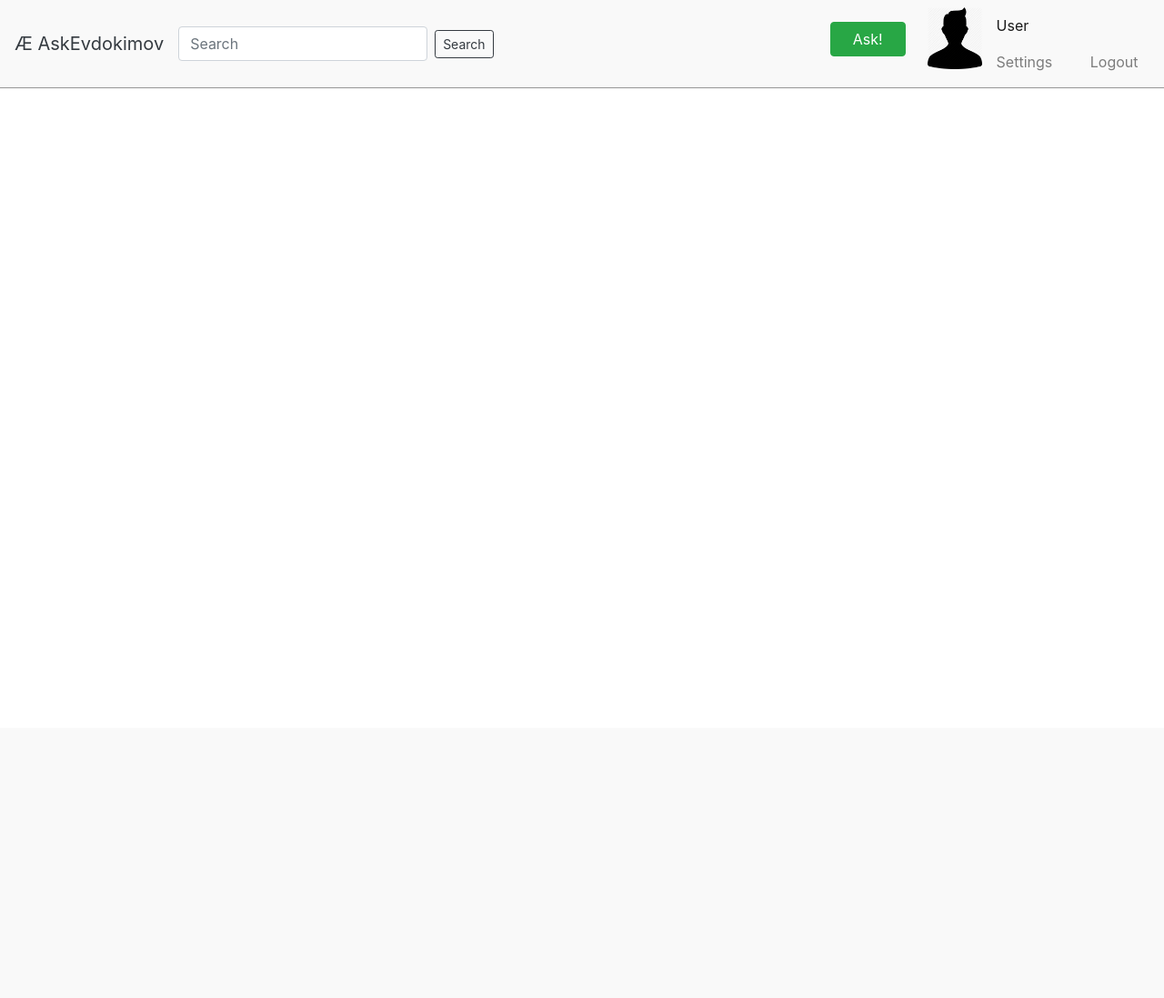
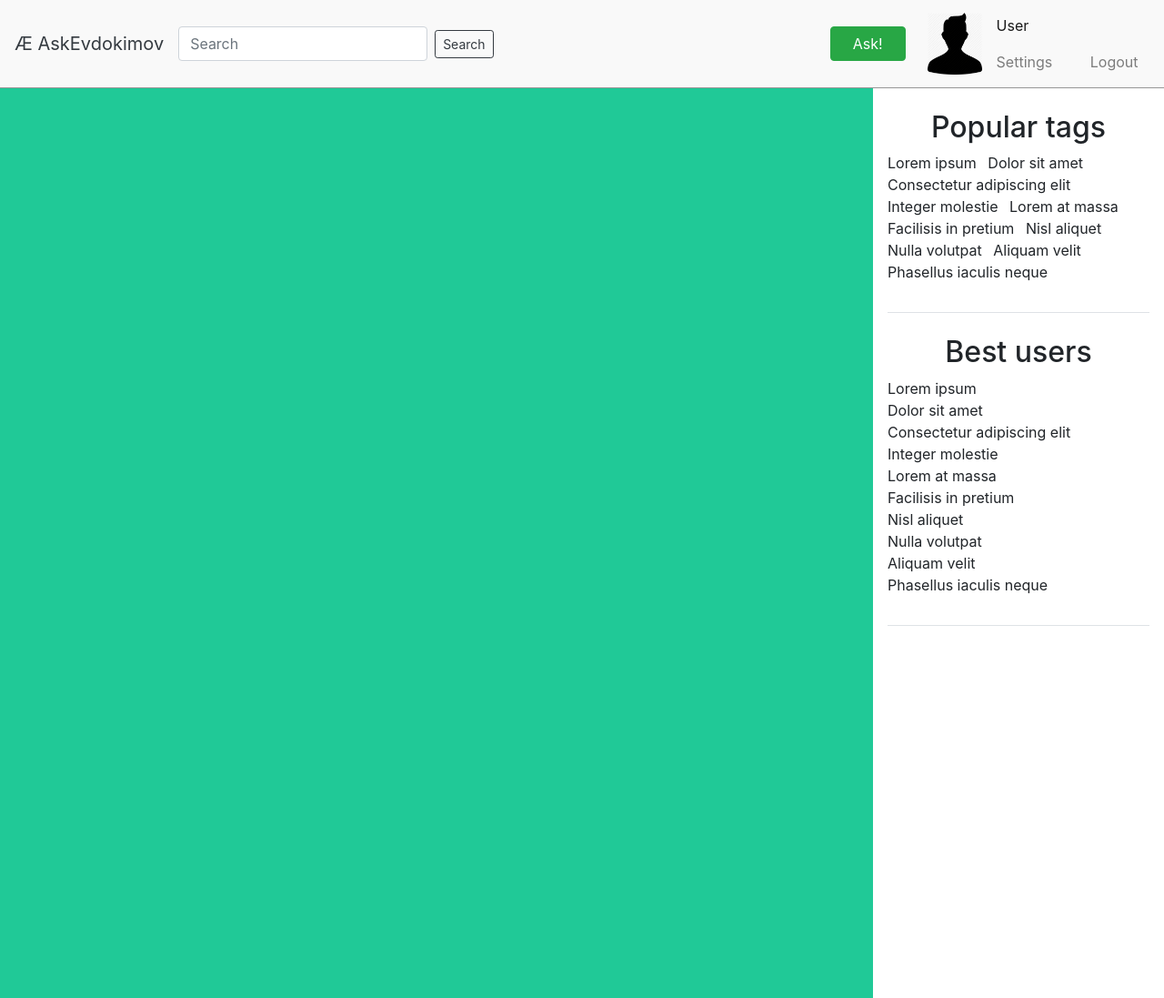
Before and after one commit to Arugaf/TP-Web, a Django app: page / in a window 1280 px wide. Shown: the whole page at 91% size. Before the commit the page ends 97 px from the top, so only its background shows below. Run offline with Django 3.2, Linux system fonts and the light colour scheme; some libraries are stand-ins or nearby versions.

Commit message:
primitive base.html done

```diff
--- a/templates/base.html
+++ b/templates/base.html
@@ -24,6 +24,13 @@
 
 <div class="container-fluid justify-content-center">
     <div class="row">
+        <div class="col-lg-9 col-md-8 col-sm-12 px-5" style="height: 1000px; background-color: #20c997">
+            {% block content %}{% endblock %}
+        </div>
+        <div class="col-lg-3 col-md-4 d-none d-md-block px-3">
+            {% include 'include/popular_tags.html' %}
+            {% include 'include/best_users.html' %}
+        </div>
     </div>
 </div>
 </body>
--- /dev/null
+++ b/templates/include/best_users.html
@@ -0,0 +1,19 @@
+<div class="my-4 pb-3 border-bottom">
+    <p class="text-center h2">
+        Best users
+    </p>
+
+    <ul class="list-unstyled align-items">
+        <!-- TODO: Циклы, подстановки, цвет, отступы -->
+        <li>Lorem ipsum</li>
+        <li>Dolor sit amet</li>
+        <li>Consectetur adipiscing elit</li>
+        <li>Integer molestie</li>
+        <li>Lorem at massa</li>
+        <li>Facilisis in pretium</li>
+        <li>Nisl aliquet</li>
+        <li>Nulla volutpat</li>
+        <li>Aliquam velit</li>
+        <li>Phasellus iaculis neque</li>
+    </ul>
+</div>
--- a/templates/include/navbar.html
+++ b/templates/include/navbar.html
@@ -1,18 +1,18 @@
-<!-- TODO:: Перемещение вместе со страницей? -->
+<!-- TODO: Перемещение вместе со страницей? -->
 
 <nav class="main-navbar navbar navbar-expand-lg navbar-light border-bottom">
     <!-- Name -->
     <a class="navbar-brand text-dark" href="{% url 'index' %}">Æ AskEvdokimov</a>
 
     <!-- Search -->
-    <!-- TODO:: Некрасиво сдвигается при максимальном уменьшении -->
+    <!-- TODO: Некрасиво сдвигается при максимальном уменьшении -->
     <form class="form-inline my-2 my-lg-0 mr-auto">
         <input class="form-control mr-sm-2" type="search" placeholder="Search" aria-label="Search">
         <button class="btn btn-sm btn-outline-dark my-2 my-sm-0" type="submit">Search</button>
     </form>
 
     <!-- Collapse button -->
-    <!-- TODO:: Как определять когда нужно делать collapse? -->
+    <!-- TODO: Как определять когда нужно делать collapse? -->
     <button class="navbar-toggler" type="button" data-toggle="collapse" data-target="#navbarSupportedContent"
             aria-controls="navbarSupportedContent" aria-expanded="false" aria-label="Toggle navigation">
         <span class="navbar-toggler-icon"></span>
@@ -20,25 +20,25 @@
 
     <!-- Right menu part -->
     <div class="collapse navbar-collapse" id="navbarSupportedContent">
-        <!-- TODO:: Как отцентровать относительно остальных элементов? Классы элементов - элементы списка или сами элементы? -->
-        <!-- TODO:: Независимые параметры элементов в зависимости от collapse -->
-        <ul class="navbar-nav ml-auto">
+        <!-- TODO: Как отцентровать относительно остальных элементов? Классы элементов - элементы списка или сами элементы? -->
+        <!-- TODO: Независимые параметры элементов в зависимости от collapse -->
+        <ul class="align-items-center justify-content-start navbar-nav ml-auto">
 
             <!-- Ask button -->
             <li class="nav-item">
-                <a class="btn btn-success mr-4 px-4 my-3" href="#" role="button">Ask!</a>
+                <a class="btn btn-success mr-4 px-4" href="#" role="button">Ask!</a>
             </li>
 
             <!-- Avatar -->
-            <li class="nav-item">
+            <li class="nav-item mr-2">
                 <a href="#">
-                    <!-- TODO:: Относительный размер -->
+                    <!-- TODO: Относительный размер -->
                     <img src="/static/img/avatar_user_default_contact_profile_male-512.png" width=  "60" alt="">
                 </a>
             </li>
 
             <!-- User actions -->
-            <li class="nav-item ml-2">
+            <li class="nav-item">
                 <a class="nav-link active" href="#">User</a>
                 <div class="row">
                     <div class="col-sm-6">
--- /dev/null
+++ b/templates/include/popular_tags.html
@@ -0,0 +1,19 @@
+<div class="my-4 pb-3 border-bottom">
+    <p class="text-center h2">
+        Popular tags
+    </p>
+
+    <ul class="list-inline">
+        <!-- TODO: Циклы, подстановки, цвет, отступы -->
+        <li class="list-inline-item">Lorem ipsum</li>
+        <li class="list-inline-item">Dolor sit amet</li>
+        <li class="list-inline-item">Consectetur adipiscing elit</li>
+        <li class="list-inline-item">Integer molestie</li>
+        <li class="list-inline-item">Lorem at massa</li>
+        <li class="list-inline-item">Facilisis in pretium</li>
+        <li class="list-inline-item">Nisl aliquet</li>
+        <li class="list-inline-item">Nulla volutpat</li>
+        <li class="list-inline-item">Aliquam velit</li>
+        <li class="list-inline-item">Phasellus iaculis neque</li>
+    </ul>
+</div>
```
